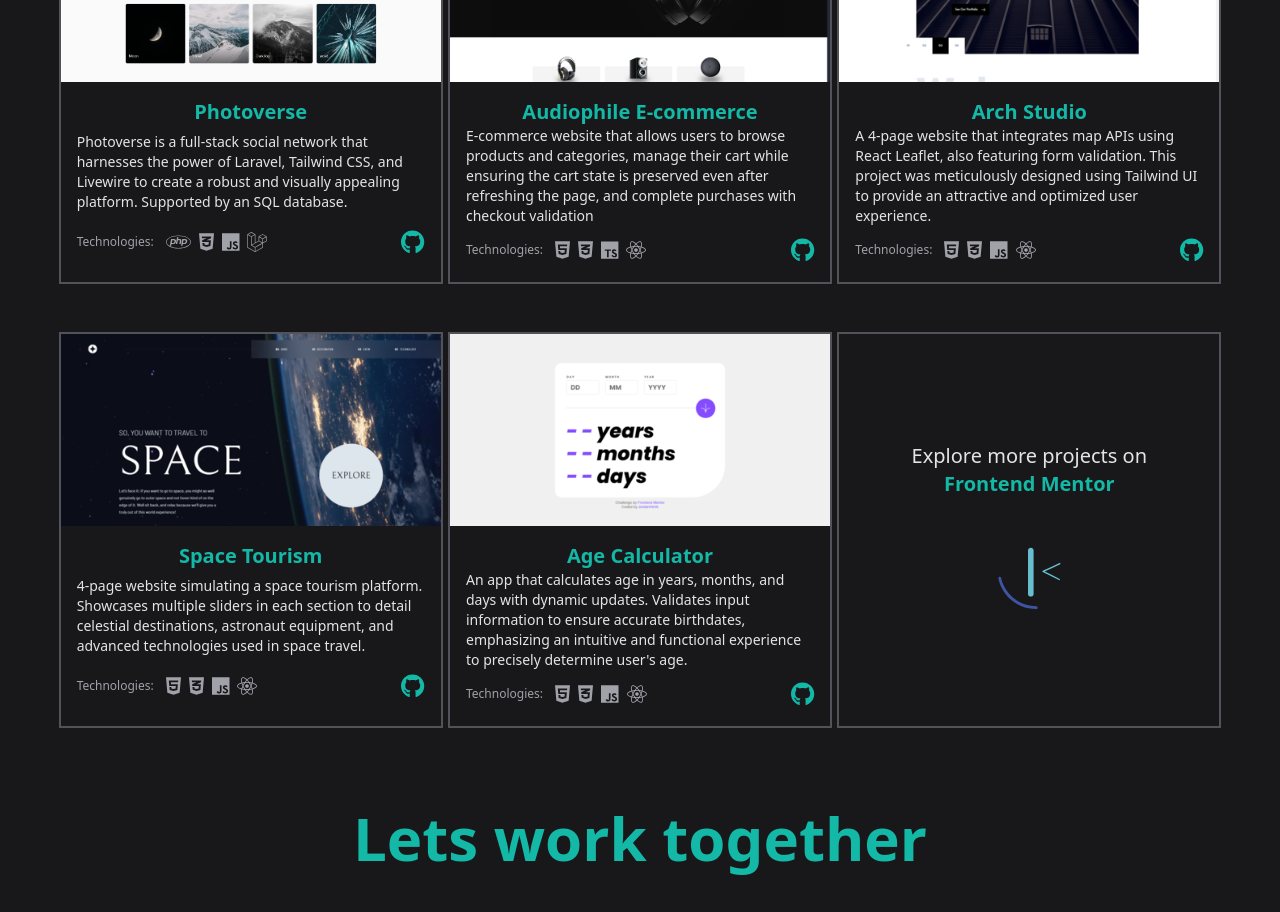
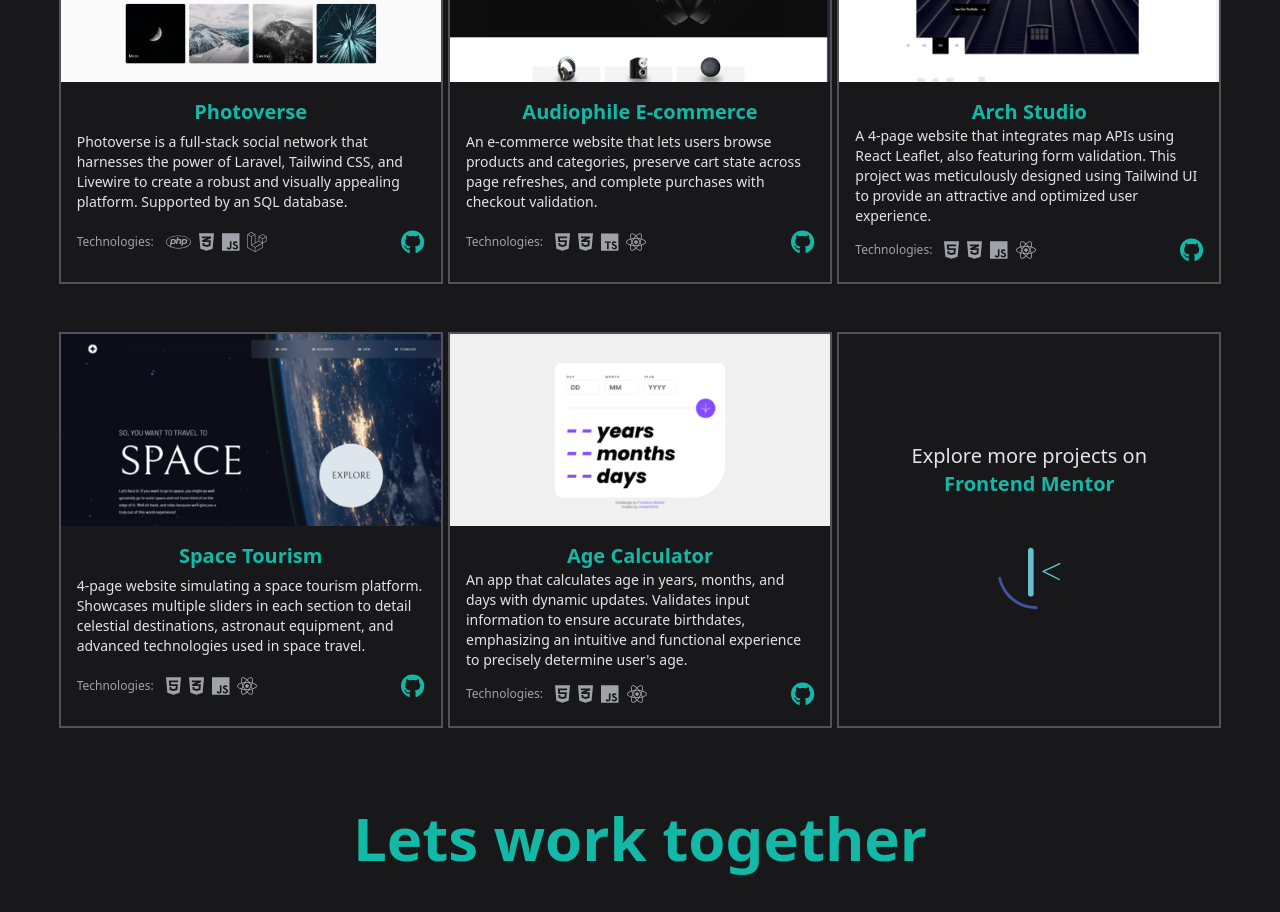
Before and after one commit to jordanheve/portfolio, a React (Vite) app: page / in a window 1280 px wide. Shown: the part 2380-3292 px from the top of the page. Built offline with nearby package versions, Linux system fonts and the light colour scheme.

Commit message:
Update image URLs in About, Home, Projects, and Skills components

```diff
--- a/src/i18n.js
+++ b/src/i18n.js
@@ -32,7 +32,7 @@ const resources = {
       "Go to web": "Go to website",
       "Arch Studio": "A 4-page website that integrates map APIs using React Leaflet, also featuring form validation. This project was meticulously designed using Tailwind UI to provide an attractive and optimized user experience.",
       "Space Tourism": "4-page website simulating a space tourism platform. Showcases multiple sliders in each section to detail celestial destinations, astronaut equipment, and advanced technologies used in space travel.",
-      "Audiophile E-commerce": "E-commerce website that allows users to browse products and categories, manage their cart while ensuring the cart state is preserved even after refreshing the page, and complete purchases with checkout validation",
+      "Audiophile E-commerce": "An e-commerce website that lets users browse products and categories, preserve cart state across page refreshes, and complete purchases with checkout validation.",
       "Age Calculator": "An app that calculates age in years, months, and days with dynamic updates. Validates input information to ensure accurate birthdates, emphasizing an intuitive and functional experience to precisely determine user's age.",
       "Advice Generator": " An app for quotes that utilizes the Advice Slip API to manage the received advice data. It updates each piece of advice upon clicking a button, which is animated to rotate when pressed.",
       "More Projects": "Explore more projects on ",
@@ -72,7 +72,7 @@ const resources = {
       "Go to web": "Ir a sitio web",
       "Arch Studio": "Un sitio web de 4 páginas que integra APIs de mapas usando React Leaflet, además de contar con validación de formularios. Este proyecto fue diseñado meticulosamente utilizando Tailwind UI para ofrecer una experiencia de usuario atractiva y optimizada.",
       "Space Tourism": "Sitio web de 4 páginas que simula una plataforma de turismo espacial. Destaca múltiples sliders en cada sección para detallar destinos celestiales, equipos de astronautas y tecnologías avanzadas utilizadas en viajes espaciales.",
-      "Audiophile E-commerce": "Tienda en linea que permite a los usuarios navegar por productos y categorías, gestionar su carrito asegurando que el estado del carrito se preserve incluso después de actualizar la página, y completar compras con validación en el formulario de pago.",
+      "Audiophile E-commerce": "Tienda en linea que permite a los usuarios navegar por productos y categorías, conservar el estado del carrito al actualizar la página, y completar compras tras validar la información en el formulario de pago.",
       "Age Calculator": " Aplicación que calcula la edad en años, meses y días con actualización dinámica. Valida la información de entrada para asegurar fechas de nacimiento correctas, resaltando una experiencia intuitiva y funcional para precisar la edad del usuario de manera exacta.",
       "Advice Generator": "Una aplicación de consejos que utiliza la API de Advice Slip para administrar los datos de consejos recibidos. Actualiza cada consejo al hacer clic en un botón, el cual está animado para girar al presionarlo.",
       "More Projects": "Descubrir más proyectos en ",
```
